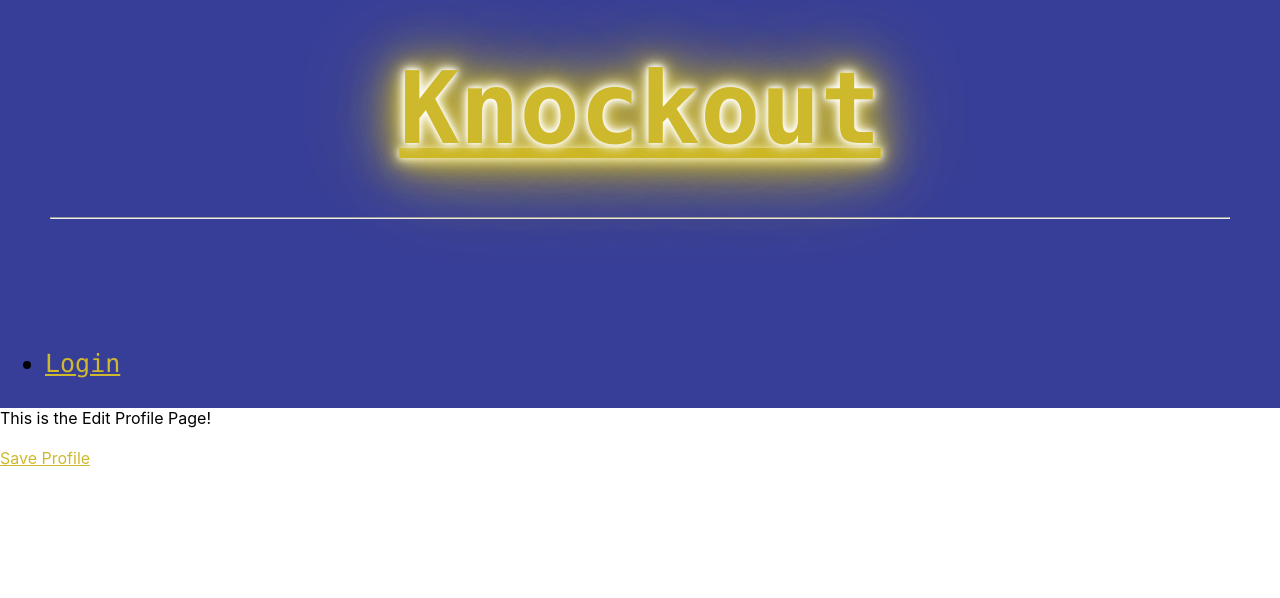
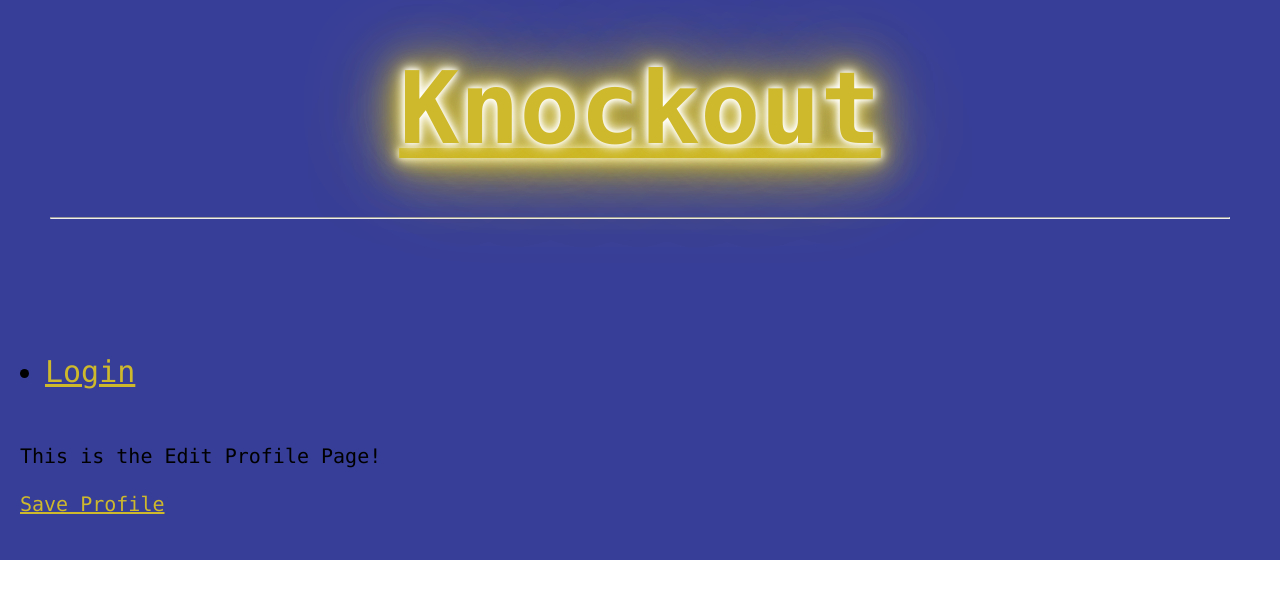
Before and after one commit to marissa-a-darr/knockout, a React (Create React App) app in the folder client/: page /edit_profile in a window 1280 px wide. Shown: the top 598 px of the page. Built offline with nearby package versions, Linux system fonts and the light colour scheme.

Commit message:
adding coloring

```diff
--- a/client/src/components/Nav/index.js
+++ b/client/src/components/Nav/index.js
@@ -5,8 +5,8 @@ const navStyle = {
   color: "#fffff",
   backgroundColor: "#373e98",
   padding: "5px",
-  fontSize: "25px",
-  fontFamily: "Lucida Console, Monaco, monospace"
+  fontSize: "30px",
+  fontFamily: "Lucida Console, Monaco, monospace",
 
 }
 
--- a/client/src/pages/EditProfile.js
+++ b/client/src/pages/EditProfile.js
@@ -1,9 +1,15 @@
 import React from "react";
 import { Link } from "react-router-dom";
-
+const myStyle = {
+  color: "#000000",
+  backgroundColor: "#373e98",
+  padding: "20px",
+  fontSize: "20px",
+  fontFamily: "Lucida Console, Monaco, monospace",
+}
 const EditProfile = () => {
   return (
-    <div className="container">
+    <div className="container" style={myStyle}>
         This is the Edit Profile Page!<br /><br />
         <Link to="/profile">Save Profile</Link><br /><br />
     </div>
--- a/client/src/pages/EditTeam.js
+++ b/client/src/pages/EditTeam.js
@@ -1,12 +1,18 @@
 import React from "react";
 import { Link, useParams } from 'react-router-dom';
-
+const myStyle = {
+  color: "#000000",
+  backgroundColor: "#373e98",
+  padding: "20px",
+  fontSize: "20px",
+  fontFamily: "Lucida Console, Monaco, monospace",
+}
 
 const EditTeam = () => {
   const { teamId } = useParams();
 
   return (
-    <div className="container">
+    <div className="container" style={myStyle}>
         This is the Edit Team Page for the team {teamId}!<br /><br />
 
         <Link to="/">← Back to Feed!</Link>
--- a/client/src/pages/Feed.js
+++ b/client/src/pages/Feed.js
@@ -1,10 +1,16 @@
 import React from "react";
 import { Link } from 'react-router-dom';
-
+const myStyle = {
+  color: "#000000",
+  backgroundColor: "#373e98",
+  padding: "20px",
+  fontSize: "20px",
+  fontFamily: "Lucida Console, Monaco, monospace",
+}
 
 const Feed = () => {
   return (
-    <div className="container">
+    <div className="container" style={myStyle}>
         This is the Feed Page! Feed me!<br /><br />
 
         <Link to="/team/1">Go to Team 1</Link><br /><br />
--- a/client/src/pages/Profile.js
+++ b/client/src/pages/Profile.js
@@ -5,12 +5,10 @@ import User from './User';
     color: "#000000",
     backgroundColor: "#373e98",
     padding: "20px",
-    fontSize: "20",
-    fontFamily: "Lucida Console, Monaco, monospace"
+    fontSize: "20px",
+    fontFamily: "Lucida Console, Monaco, monospace",
+  }
 
-
-
-  }
 
 const Profile = () => {
   return (
@@ -22,7 +20,7 @@ const Profile = () => {
         <div className="welcomeback">Welcome Back, {User}!</div>
 
 
-        <div className="profilepic"><img src={Profile} alt="Profile Picture" />Profile picture goes here!</div>
+        <div className="profilepic"><img src={Profile} alt="Profile Picture" /></div>
 
         <div className="myteams">List of teams goes here:
        <li>
--- a/client/src/pages/Team.js
+++ b/client/src/pages/Team.js
@@ -1,11 +1,17 @@
 import React from "react";
 import { Link, useParams } from 'react-router-dom';
-
+const myStyle = {
+  color: "#000000",
+  backgroundColor: "#373e98",
+  padding: "20px",
+  fontSize: "20px",
+  fontFamily: "Lucida Console, Monaco, monospace",
+}
 const Team = () => {
   const { teamId } = useParams();
 
   return (
-    <div className="container">
+    <div className="container" style={myStyle}>
         This is the Team Page for Team {teamId}!<br /><br />
 
         <Link to="/edit_team/1">Edit Team 1</Link><br /><br />
--- a/client/src/pages/User.js
+++ b/client/src/pages/User.js
@@ -1,11 +1,17 @@
 import React from "react";
 import { Link, useParams } from 'react-router-dom';
-
+const myStyle = {
+  color: "#000000",
+  backgroundColor: "#373e98",
+  padding: "20px",
+  fontSize: "20px",
+  fontFamily: "Lucida Console, Monaco, monospace",
+}
 const User = () => {
   const { userId } = useParams();
 
   return (
-    <div className="container">
+    <div className="container" style={myStyle}>
         This is the User Page for user {userId}! Pic, Username, Zipcode, and Bio are coming soon.<br /><br />
 
         <Link to="/chat">Message Me</Link>
```
Also changed, not shown: client/public/image.png (added).
